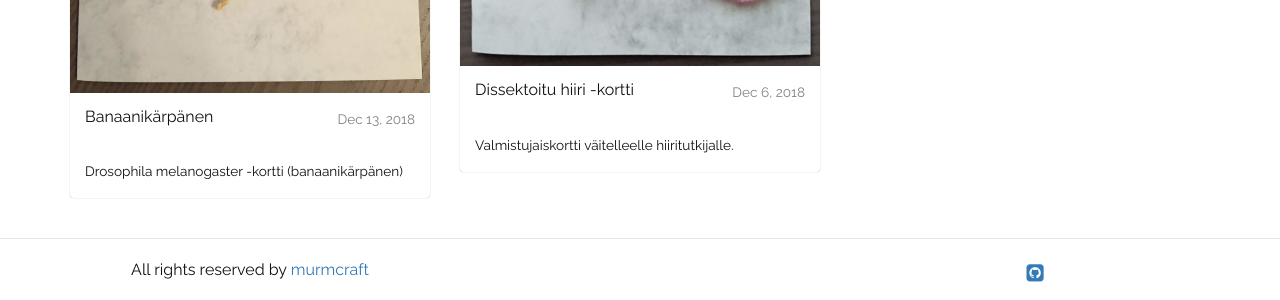
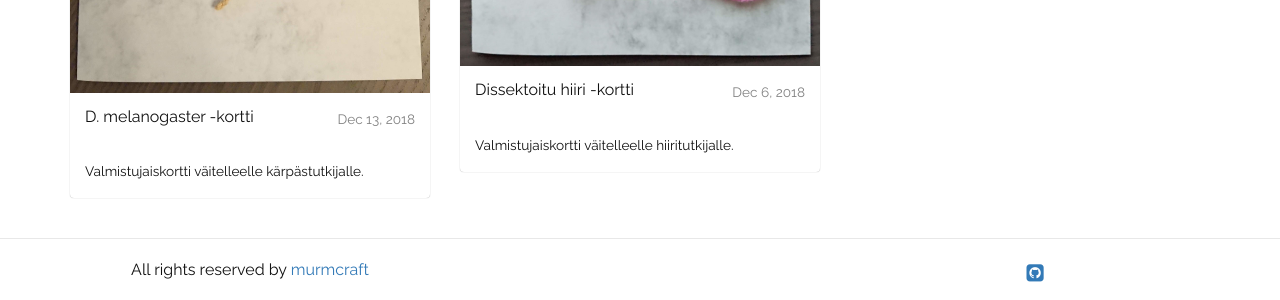
Before and after one commit to murmcraft/murmcraft.github.io, a Jekyll site: the page built from index.html, in a window 1280 px wide. Shown: the part 433-733 px from the top of the page. Built offline with Jekyll 4.4.1, drawn with Linux system fonts in a browser that asks for light colours; the list of posts is cut into pages by our own code.

Commit message:
fix internal link

```diff
--- a/_posts/2018-12-13-banaanikarpanen.md
+++ b/_posts/2018-12-13-banaanikarpanen.md
@@ -1,6 +1,6 @@
 ---
 layout: post
-title:  "Banaanikärpänen"
+title:  "D. melanogaster -kortti"
 subtitle: ""
 author: "murmcraft"
 avatar: "authors/murmcraft_thumbnail.png"
@@ -9,12 +9,9 @@ img: "fruit_fly/fly_card.jpg"
 date:   2018-12-13 20:00:00
 ---
 
-Drosophila melanogaster -kortti
-(banaanikärpänen)
-
 Valmistujaiskortti väitelleelle kärpästutkijalle.
 
-Ystäväni väitöspäivä oli tuloillaan ja jonkinsortin kortti piti lahjan kaveriksi keksiä. Moista erityissaavutusta varten ei tietenkään ihan tavallinen kortti kelpaakkaan, vaan [hiirikortti-idean]({{ site.baseurl }}{% post_url 2018-12-07-dissektoitu-hiiri.md %}) myötä päädyin askartamaan tähänkin väitöskirjaan passelisti mätsäävän kortin.
+Ystäväni väitöspäivä oli tuloillaan ja jonkinsortin kortti piti lahjan kaveriksi keksiä. Moista erityissaavutusta varten ei tietenkään ihan tavallinen kortti kelpaakkaan, vaan [hiirikortti-idean]({{ site.baseurl }}{% post_url 2018-12-07-dissektoitu-hiiri %}) myötä päädyin askartamaan tähänkin väitöskirjaan passelisti mätsäävän kortin.
 
 Kortin pohjaksi tarvitsee olla jämäkkää kartonkia ja muutoinkin hellät otteet valmiin kortin kanssa lienevät paikallaan.
 
```
Also changed, not shown: other parts of _posts/2018-12-13-banaanikarpanen.md (+1 -1 lines).
